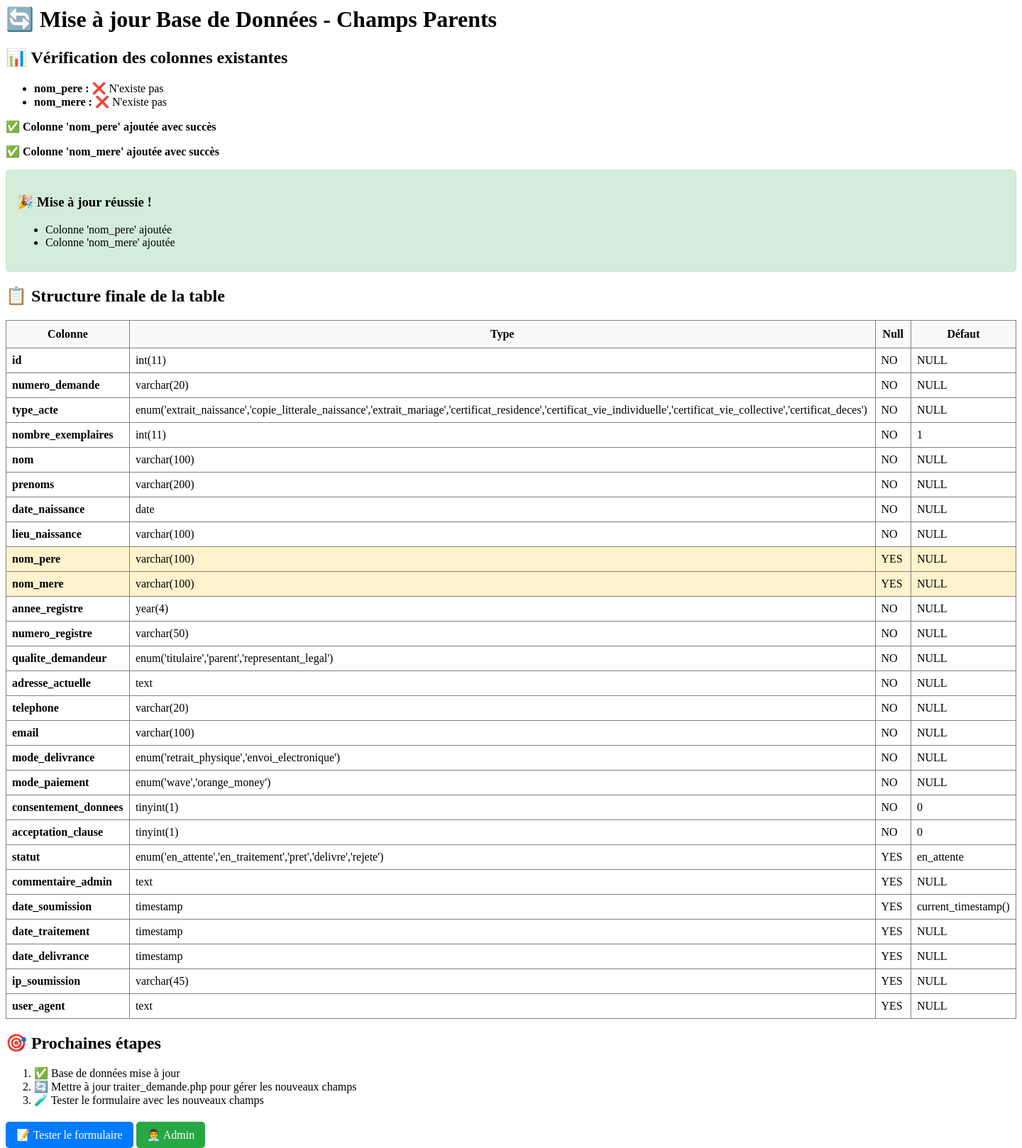
After one commit to SySamba/extrait-en-ligne, a PHP site: page /mairie-khombole/update_database_parents.php in a window 1440 px wide. The commit adds this page. Shown: the whole page at 71% size. Run offline with PHP 8.4, Linux system fonts and the light colour scheme.

Commit message:
first commit

```diff
--- /dev/null
+++ b/update_database_parents.php
@@ -0,0 +1,108 @@
+<?php
+/**
+ * Script de mise à jour de la base de données
+ * Ajout des champs nom_pere et nom_mere
+ */
+
+require_once 'config.php';
+
+echo "<h1>🔄 Mise à jour Base de Données - Champs Parents</h1>";
+
+try {
+    $pdo = new PDO(
+        "mysql:host=" . DB_HOST . ";dbname=" . DB_NAME . ";charset=" . DB_CHARSET,
+        DB_USER,
+        DB_PASS,
+        [PDO::ATTR_ERRMODE => PDO::ERRMODE_EXCEPTION]
+    );
+
+    echo "<h2>📊 Vérification des colonnes existantes</h2>";
+
+    // Vérifier si les colonnes existent déjà
+    $stmt = $pdo->query("DESCRIBE demandes_actes");
+    $colonnes = $stmt->fetchAll(PDO::FETCH_COLUMN);
+
+    $nomPereExiste = in_array('nom_pere', $colonnes);
+    $nomMereExiste = in_array('nom_mere', $colonnes);
+
+    echo "<ul>";
+    echo "<li><strong>nom_pere :</strong> " . ($nomPereExiste ? "✅ Existe déjà" : "❌ N'existe pas") . "</li>";
+    echo "<li><strong>nom_mere :</strong> " . ($nomMereExiste ? "✅ Existe déjà" : "❌ N'existe pas") . "</li>";
+    echo "</ul>";
+
+    $modifications = [];
+
+    // Ajouter nom_pere si nécessaire
+    if (!$nomPereExiste) {
+        $pdo->exec("ALTER TABLE demandes_actes ADD COLUMN nom_pere VARCHAR(100) AFTER lieu_naissance");
+        $modifications[] = "Colonne 'nom_pere' ajoutée";
+        echo "<p>✅ <strong>Colonne 'nom_pere' ajoutée avec succès</strong></p>";
+    }
+
+    // Ajouter nom_mere si nécessaire
+    if (!$nomMereExiste) {
+        $pdo->exec("ALTER TABLE demandes_actes ADD COLUMN nom_mere VARCHAR(100) AFTER nom_pere");
+        $modifications[] = "Colonne 'nom_mere' ajoutée";
+        echo "<p>✅ <strong>Colonne 'nom_mere' ajoutée avec succès</strong></p>";
+    }
+
+    if (empty($modifications)) {
+        echo "<div style='background: #d1ecf1; padding: 15px; border: 1px solid #bee5eb; border-radius: 5px;'>";
+        echo "<h3>ℹ️ Aucune modification nécessaire</h3>";
+        echo "<p>Les colonnes nom_pere et nom_mere existent déjà dans la base de données.</p>";
+        echo "</div>";
+    } else {
+        echo "<div style='background: #d4edda; padding: 15px; border: 1px solid #c3e6cb; border-radius: 5px;'>";
+        echo "<h3>🎉 Mise à jour réussie !</h3>";
+        echo "<ul>";
+        foreach ($modifications as $modif) {
+            echo "<li>$modif</li>";
+        }
+        echo "</ul>";
+        echo "</div>";
+    }
+
+    // Afficher la structure finale
+    echo "<h2>📋 Structure finale de la table</h2>";
+    $stmt = $pdo->query("DESCRIBE demandes_actes");
+    $colonnes = $stmt->fetchAll(PDO::FETCH_ASSOC);
+
+    echo "<table border='1' style='width: 100%; border-collapse: collapse;'>";
+    echo "<tr style='background: #f8f9fa;'>";
+    echo "<th style='padding: 10px;'>Colonne</th>";
+    echo "<th style='padding: 10px;'>Type</th>";
+    echo "<th style='padding: 10px;'>Null</th>";
+    echo "<th style='padding: 10px;'>Défaut</th>";
+    echo "</tr>";
+
+    foreach ($colonnes as $colonne) {
+        $highlight = in_array($colonne['Field'], ['nom_pere', 'nom_mere']) ? 'background: #fff3cd;' : '';
+        echo "<tr style='$highlight'>";
+        echo "<td style='padding: 8px;'><strong>" . $colonne['Field'] . "</strong></td>";
+        echo "<td style='padding: 8px;'>" . $colonne['Type'] . "</td>";
+        echo "<td style='padding: 8px;'>" . $colonne['Null'] . "</td>";
+        echo "<td style='padding: 8px;'>" . ($colonne['Default'] ?? 'NULL') . "</td>";
+        echo "</tr>";
+    }
+
+    echo "</table>";
+
+    echo "<h2>🎯 Prochaines étapes</h2>";
+    echo "<ol>";
+    echo "<li>✅ Base de données mise à jour</li>";
+    echo "<li>🔄 Mettre à jour traiter_demande.php pour gérer les nouveaux champs</li>";
+    echo "<li>🧪 Tester le formulaire avec les nouveaux champs</li>";
+    echo "</ol>";
+
+} catch (Exception $e) {
+    echo "<div style='background: #f8d7da; padding: 15px; border: 1px solid #f5c6cb; border-radius: 5px;'>";
+    echo "<h3>❌ Erreur lors de la mise à jour</h3>";
+    echo "<p><strong>Message :</strong> " . htmlspecialchars($e->getMessage()) . "</p>";
+    echo "</div>";
+}
+
+echo "<div style='margin-top: 30px;'>";
+echo "<a href='demande_acte.php' style='background: #007bff; color: white; padding: 10px 15px; text-decoration: none; border-radius: 5px;'>📝 Tester le formulaire</a> ";
+echo "<a href='admin_dashboard.php' style='background: #28a745; color: white; padding: 10px 15px; text-decoration: none; border-radius: 5px;'>👨‍💼 Admin</a>";
+echo "</div>";
+?>
```
Also changed, not shown: demande_acte.php (+48 -2 lines), traiter_demande.php (+6 -4 lines).
